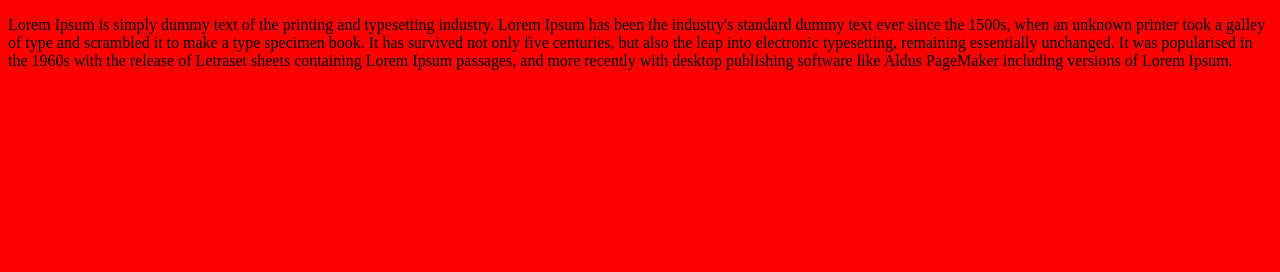
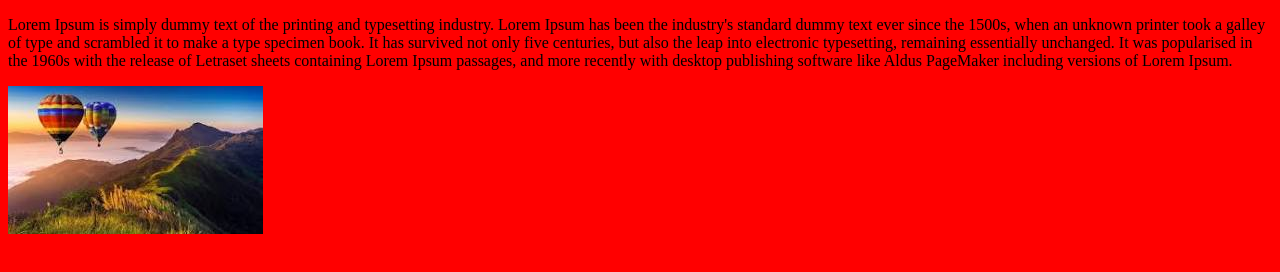
Before and after one commit to JoaoPalomares/aula-git, a plain HTML site: page index.html in a window 1280 px wide. Drawn offline with Linux system fonts and the light colour scheme.

Commit message:
Adicionando a imagem na página

```diff
--- a/index.html
+++ b/index.html
@@ -8,5 +8,6 @@
 </head>
 <body>
     <p>Lorem Ipsum is simply dummy text of the printing and typesetting industry. Lorem Ipsum has been the industry's standard dummy text ever since the 1500s, when an unknown printer took a galley of type and scrambled it to make a type specimen book. It has survived not only five centuries, but also the leap into electronic typesetting, remaining essentially unchanged. It was popularised in the 1960s with the release of Letraset sheets containing Lorem Ipsum passages, and more recently with desktop publishing software like Aldus PageMaker including versions of Lorem Ipsum.</p>
+    <img src="imagem/Sem título.jpg" alt="">
 </body>
 </html>
```
